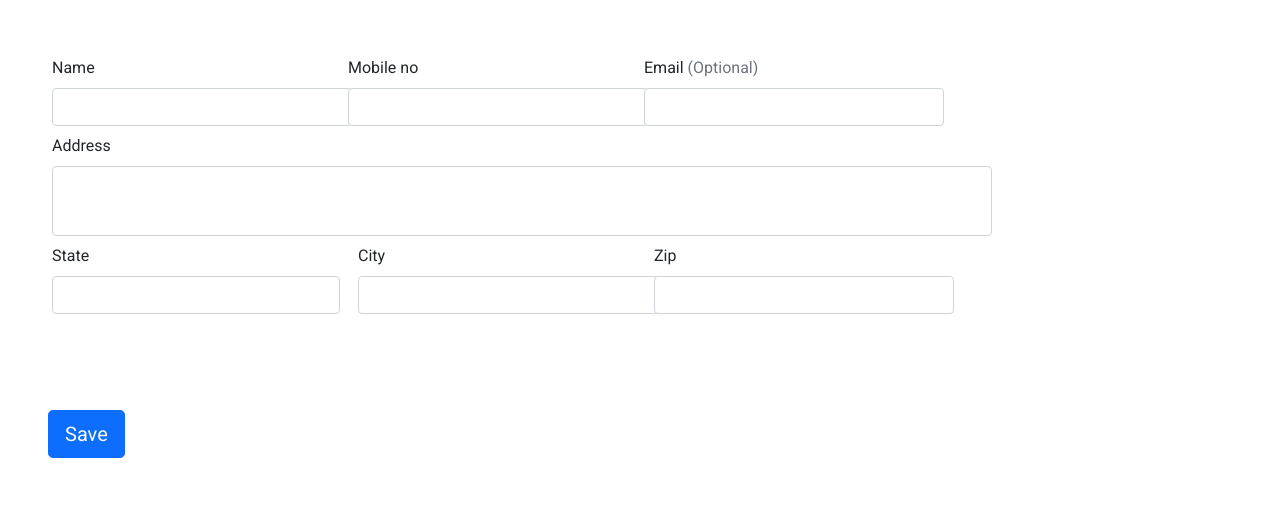
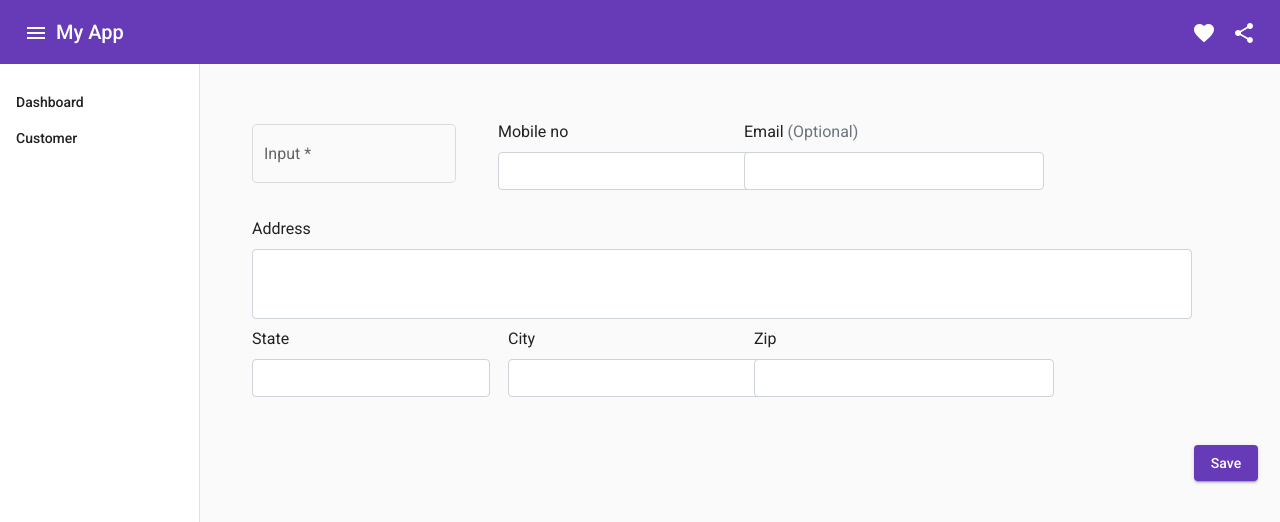
Before and after one commit to altafbaba/WarrantyManagement, an Angular app: page /Customer in a window 1280 px wide. Shown: the top 522 px of the page. Built offline with nearby package versions, Linux system fonts and the light colour scheme.

Commit message:
Angular new style

```diff
--- a/src/app/app.component.html
+++ b/src/app/app.component.html
@@ -1 +1,49 @@
-<router-outlet ></router-outlet>
+<mat-toolbar color="primary">
+  <button
+    mat-icon-button
+    class="example-icon"
+    aria-label="Example icon-button with menu icon"
+    (click)="drawer.toggle()"
+  >
+    <mat-icon>menu</mat-icon>
+  </button>
+  <span>My App</span>
+  <span class="example-spacer"></span>
+  <button
+    mat-icon-button
+    class="example-icon favorite-icon"
+    aria-label="Example icon-button with heart icon"
+  >
+    <mat-icon>favorite</mat-icon>
+  </button>
+  <button
+    mat-icon-button
+    class="example-icon"
+    aria-label="Example icon-button with share icon"
+  >
+    <mat-icon>share</mat-icon>
+  </button>
+</mat-toolbar>
+
+<mat-drawer-container
+  class="example-container"
+  autosize
+  style="width: 100%; height: 100%"
+>
+  <mat-drawer
+    #drawer
+    opened
+    class="example-sidenav"
+    style="width: 200px; padding-top: 20px"
+    mode="side"
+  >
+    <button mat-button class="sideNavButton" routerLink="Dashboard">
+      Dashboard
+    </button>
+    <button mat-button class="sideNavButton" routerLink="Customer">
+      Customer
+    </button>
+  </mat-drawer>
+
+  <router-outlet></router-outlet>
+</mat-drawer-container>
--- a/src/app/app.component.scss
+++ b/src/app/app.component.scss
@@ -0,0 +1,7 @@
+.example-spacer {
+  flex: 1 1 auto;
+}
+.sideNavButton {
+  text-align: start;
+  width: 100%;
+}
--- a/src/app/customer/customer.component.html
+++ b/src/app/customer/customer.component.html
@@ -103,4 +103,14 @@
       </div>
     </div> -->
 
-<button class="m-5 btn btn-primary btn-lg" (click)="save()">Save</button>
+<!-- <button class="m-5 btn btn-primary btn-lg" (click)="save()">Save</button> -->
+<div
+  style="
+    display: flex;
+    justify-content: end;
+    margin-left: 22px;
+    margin-right: 22px;
+  "
+>
+  <button mat-raised-button color="primary" (click)="save()">Save</button>
+</div>
--- a/src/app/customer/customer.component.ts
+++ b/src/app/customer/customer.component.ts
@@ -18,11 +18,12 @@
   ngOnInit(): void {}
 
   save(): void {
+    this._cusComp.customergroup.markAllAsTouched();
     // console.log(this._cusComp.customergroup);
-    // if (this._cusComp.customergroup.invalid) {
-    //   this.isError = true;
-    //   return;
-    // }
+    if (this._cusComp.customergroup.invalid) {
+      this.isError = true;
+      return;
+    }
     // console.log(this._cusComp.customergroup.value);
   }
 }
--- a/src/app/customer/customer.module.ts
+++ b/src/app/customer/customer.module.ts
@@ -4,7 +4,7 @@
 import { FormsModule, ReactiveFormsModule } from '@angular/forms';
 import { RouterModule, Routes } from '@angular/router';
 import { SharedModule } from '../shared/shared.module';
-
+import { MatButtonModule } from '@angular/material/button';
 const customerRoutes: Routes = [
   {
     path: '',
@@ -19,6 +19,7 @@
     ReactiveFormsModule,
     RouterModule.forChild(customerRoutes),
     SharedModule,
+    MatButtonModule,
   ],
 })
 export class CustomerModule {}
--- a/src/app/dashboard/dashboard-card/dashboard-card.component.html
+++ b/src/app/dashboard/dashboard-card/dashboard-card.component.html
@@ -1,4 +1,4 @@
-<div class="card m-4 p-4" style="width: 18rem">
-  <h1>{{ title }}</h1>
+<mat-card>
+  <div>{{ title }}</div>
   <p>{{ count }}</p>
-</div>
+</mat-card>
--- a/src/app/dashboard/dashboard.module.ts
+++ b/src/app/dashboard/dashboard.module.ts
@@ -4,6 +4,7 @@
 import { DashboardCardComponent } from './dashboard-card/dashboard-card.component';
 import { FormsModule, ReactiveFormsModule } from '@angular/forms';
 import { RouterModule, Routes } from '@angular/router';
+import { MaterialCustomModule } from '../shared/material.module';
 
 const dashboardRoutes: Routes = [
   {
@@ -18,6 +19,7 @@
     ReactiveFormsModule,
     FormsModule,
     RouterModule.forChild(dashboardRoutes),
+    MaterialCustomModule,
   ],
 })
 export class DashboardModule {}
--- a/src/app/shared/customer-fields/customer-fields.component.html
+++ b/src/app/shared/customer-fields/customer-fields.component.html
@@ -2,7 +2,12 @@
 
 <div class="row g-2 m-5 flex" [formGroup]="customergroup">
   <div class="col-sm-3">
-    <label for="name" class="form-label">Name</label>
+    <mat-form-field appearance="outline">
+      <mat-label>Input</mat-label>
+      <input matInput formControlName="name" />
+    </mat-form-field>
+
+    <!-- <label for="name" class="form-label">Name</label>
     <input
       type="text"
       formControlName="name"
@@ -11,7 +16,7 @@
       placeholder=""
       value=""
       style="width: 300px"
-    />
+    /> -->
   </div>
 
   <!-- <div class="col-sm-3">
--- a/src/app/shared/customer-fields/customer-fields.component.ts
+++ b/src/app/shared/customer-fields/customer-fields.component.ts
@@ -1,5 +1,5 @@
 import { Component, OnInit } from '@angular/core';
-import { FormControl, FormGroup } from '@angular/forms';
+import { FormControl, FormGroup, Validators } from '@angular/forms';
 
 @Component({
   selector: 'app-customer-fields',
@@ -12,7 +12,7 @@
   ngOnInit(): void {}
 
   customergroup: FormGroup = new FormGroup({
-    name: new FormControl(''),
+    name: new FormControl('', [Validators.required]),
     // lastName: new FormControl(''),
     //date: new FormControl(''),
     address: new FormControl(''),
```
Also changed, not shown: src/app/app.module.ts (+9 -1 lines), src/app/shared/material.module.ts (added, +96 -0 lines), src/app/shared/shared.module.ts (+7 -1 lines).
